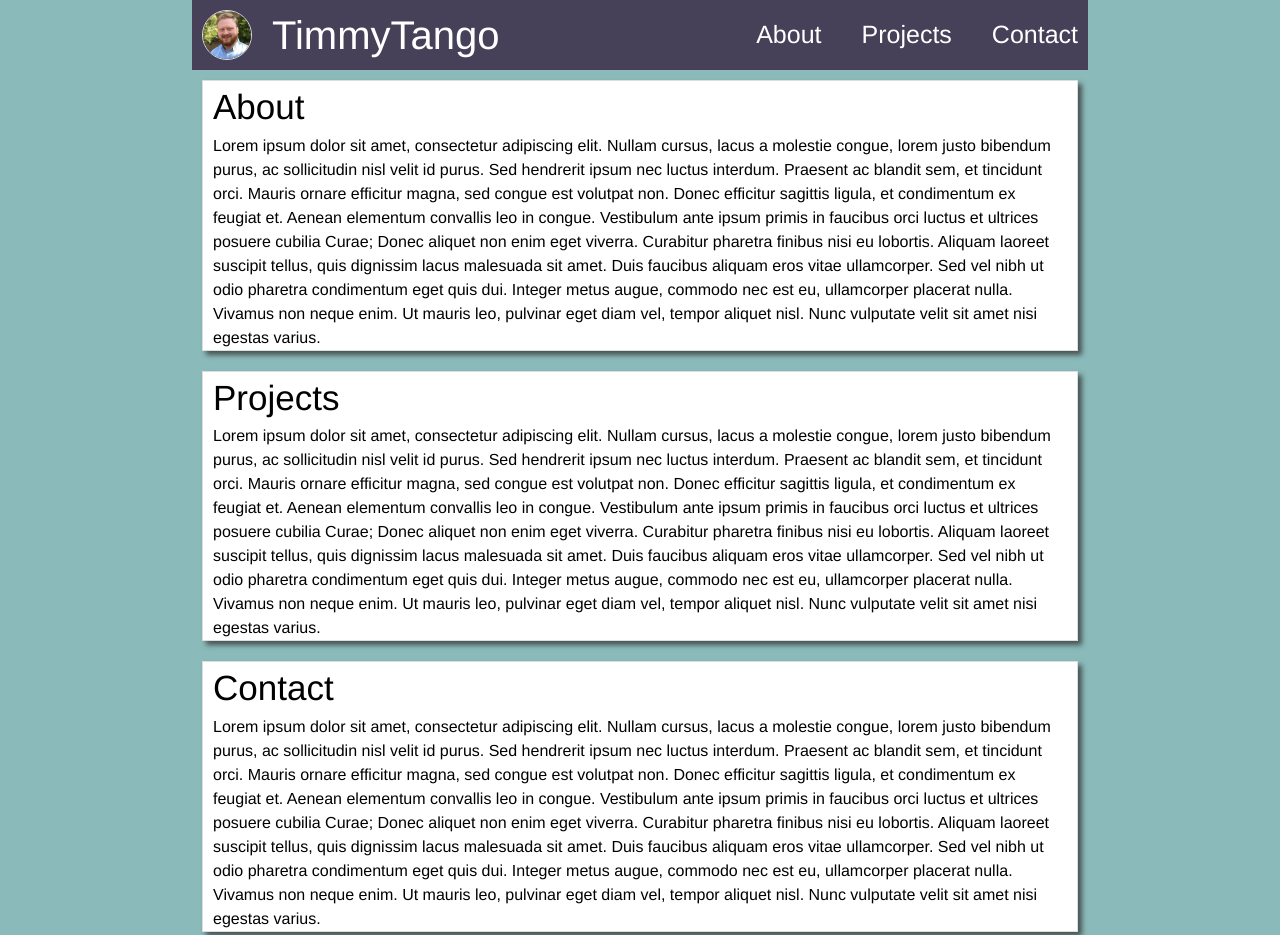
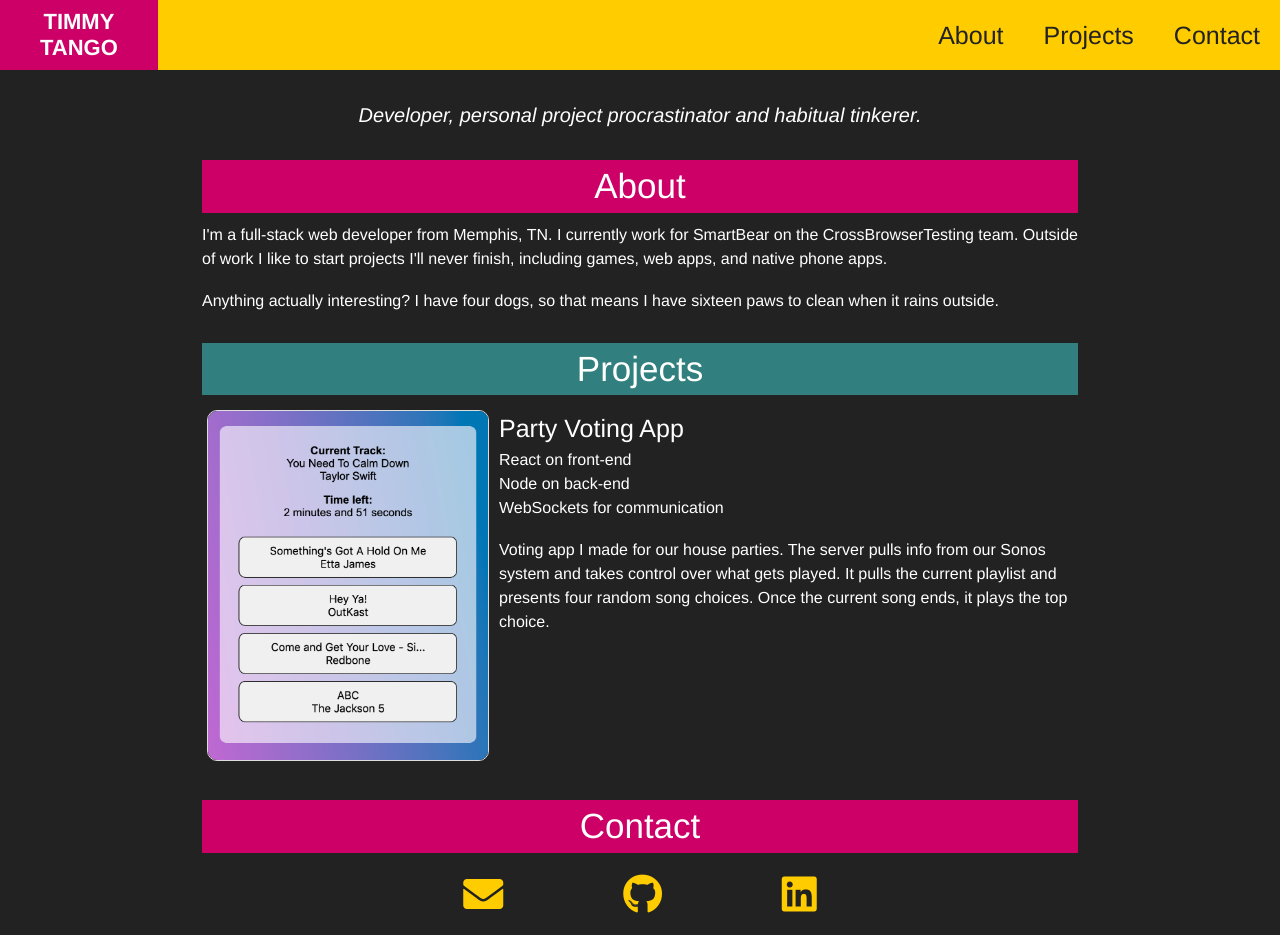
Before and after one commit to TimmyTango/timmytango.com, a website built with Parcel: page src/index.html in a window 1280 px wide. Shown: the top 935 px of the page. Built offline with nearby package versions, Linux system fonts and the light colour scheme.

Commit message:
fixed palette and added content

```diff
--- a/src/index.html
+++ b/src/index.html
@@ -7,36 +7,54 @@
     <link type="text/css" rel="stylesheet" href="../node_modules/@fortawesome/fontawesome-free/css/all.css" />
 </head>
 <body>
-    <div class="container no-padding">
     <header class="primary">
-            <a href="/" class="no-underline">
-                <div class="logo-container">
-                    <img src="img/tim-600.jpg" alt="logo" />
-                    <h1 class="white text">TimmyTango</h1>
-                </div>
+        <a href="/" class="logo no-underline">
+            <div class="logo-text">timmy<br>tango</div>
         </a>
         <nav id="top-nav">
             <i class="fas fa-bars"></i>
             <ul>
-                    <a href="#about" class="no-underline"><li>About</li></a>
-                    <a href="#projects" class="no-underline"><li>Projects</li></a>
-                    <a href="#contact" class="no-underline"><li>Contact</li></a>
+                <a href="#about-section" class="no-underline"><li>About</li></a>
+                <a href="#projects-section" class="no-underline"><li>Projects</li></a>
+                <a href="#contact-section" class="no-underline"><li>Contact</li></a>
             </ul>
         </nav>
     </header>
-    </div>
+    <div class="header-spacer">&nbsp;</div>
     <main class="container no-padding">
+        <span id="about-section"></span>
+        <h5 class="center">Developer, personal project procrastinator and habitual tinkerer.</h5>
         <section id="about">
-            <h2>About</h2>
-            <p>Lorem ipsum dolor sit amet, consectetur adipiscing elit. Nullam cursus, lacus a molestie congue, lorem justo bibendum purus, ac sollicitudin nisl velit id purus. Sed hendrerit ipsum nec luctus interdum. Praesent ac blandit sem, et tincidunt orci. Mauris ornare efficitur magna, sed congue est volutpat non. Donec efficitur sagittis ligula, et condimentum ex feugiat et. Aenean elementum convallis leo in congue. Vestibulum ante ipsum primis in faucibus orci luctus et ultrices posuere cubilia Curae; Donec aliquet non enim eget viverra. Curabitur pharetra finibus nisi eu lobortis. Aliquam laoreet suscipit tellus, quis dignissim lacus malesuada sit amet. Duis faucibus aliquam eros vitae ullamcorper. Sed vel nibh ut odio pharetra condimentum eget quis dui. Integer metus augue, commodo nec est eu, ullamcorper placerat nulla. Vivamus non neque enim. Ut mauris leo, pulvinar eget diam vel, tempor aliquet nisl. Nunc vulputate velit sit amet nisi egestas varius.</p>
+            <h2 class="center">About</h2>
+            <p>I'm a full-stack web developer from Memphis, TN. I currently work for SmartBear on the CrossBrowserTesting team. Outside of work I like to start projects I'll never finish, including games, web apps, and native phone apps.</p>
+            <br>
+            <p>Anything actually interesting? I have four dogs, so that means I have sixteen paws to clean when it rains outside. </p>
+            <span id="projects-section"></span>
         </section>
         <section id="projects">
-            <h2>Projects</h2>
-            <p>Lorem ipsum dolor sit amet, consectetur adipiscing elit. Nullam cursus, lacus a molestie congue, lorem justo bibendum purus, ac sollicitudin nisl velit id purus. Sed hendrerit ipsum nec luctus interdum. Praesent ac blandit sem, et tincidunt orci. Mauris ornare efficitur magna, sed congue est volutpat non. Donec efficitur sagittis ligula, et condimentum ex feugiat et. Aenean elementum convallis leo in congue. Vestibulum ante ipsum primis in faucibus orci luctus et ultrices posuere cubilia Curae; Donec aliquet non enim eget viverra. Curabitur pharetra finibus nisi eu lobortis. Aliquam laoreet suscipit tellus, quis dignissim lacus malesuada sit amet. Duis faucibus aliquam eros vitae ullamcorper. Sed vel nibh ut odio pharetra condimentum eget quis dui. Integer metus augue, commodo nec est eu, ullamcorper placerat nulla. Vivamus non neque enim. Ut mauris leo, pulvinar eget diam vel, tempor aliquet nisl. Nunc vulputate velit sit amet nisi egestas varius.</p>
+            <h2 class="center">Projects</h2>
+            <div class="row">
+                <div class="col-12 col-sm-4">
+                    <img src="./img/party-app.png">
+                </div>
+                <div class="col-12 col-sm-8">
+                    <h4>Party Voting App</h4>
+                    <p>React on front-end</p>
+                    <p>Node on back-end</p>
+                    <p>WebSockets for communication</p>
+                    <br>
+                    <p>Voting app I made for our house parties. The server pulls info from our Sonos system and takes control over what gets played. It pulls the current playlist and presents four random song choices. Once the current song ends, it plays the top choice.</p>
+                </div>
+            </div>
+            <span id="contact-section"></span>
         </section>
         <section id="contact">
-            <h2>Contact</h2>
-            <p>Lorem ipsum dolor sit amet, consectetur adipiscing elit. Nullam cursus, lacus a molestie congue, lorem justo bibendum purus, ac sollicitudin nisl velit id purus. Sed hendrerit ipsum nec luctus interdum. Praesent ac blandit sem, et tincidunt orci. Mauris ornare efficitur magna, sed congue est volutpat non. Donec efficitur sagittis ligula, et condimentum ex feugiat et. Aenean elementum convallis leo in congue. Vestibulum ante ipsum primis in faucibus orci luctus et ultrices posuere cubilia Curae; Donec aliquet non enim eget viverra. Curabitur pharetra finibus nisi eu lobortis. Aliquam laoreet suscipit tellus, quis dignissim lacus malesuada sit amet. Duis faucibus aliquam eros vitae ullamcorper. Sed vel nibh ut odio pharetra condimentum eget quis dui. Integer metus augue, commodo nec est eu, ullamcorper placerat nulla. Vivamus non neque enim. Ut mauris leo, pulvinar eget diam vel, tempor aliquet nisl. Nunc vulputate velit sit amet nisi egestas varius.</p>
+            <h2 class="center">Contact</h2>
+            <div class="container icon-wrapper">
+                <a href="mailto:tim@timmytango.com"><i class="fas fa-envelope"></i></a>
+                <a href="https://github.com/timmytango"><i class="fab fa-github"></i></a>
+                <a href="https://www.linkedin.com/in/tim-hamilton-921171108/"><i class="fab fa-linkedin"></i></a>
+            </div>
         </section>
     </main>
 
--- a/src/js/app.js
+++ b/src/js/app.js
@@ -13,11 +13,17 @@ menuButton.addEventListener('click', event => {
 })
 
 function openMenu() {
+    // menu.classList.remove('closing');
     menu.classList.add('active');
     document.addEventListener('click', closeMenu);
 }
 
 function closeMenu() {
     menu.classList.remove('active');
+    // menu.classList.add('closing');
     document.removeEventListener('click', closeMenu);
 }
+
+const sections = {
+    project: document.querySelector('#projects')
+}
--- a/src/scss/components/_grid.scss
+++ b/src/scss/components/_grid.scss
@@ -2,7 +2,7 @@
     @include create-mq($breakpoint) {
         @for $i from 1 through $grid-cols {
             .col#{$modifier}-#{$i} {
-                padding: 0.3rem;
+                padding: 0.5rem;
                 flex-basis: (100 / ($grid-cols / $i) ) * 1%;
             }
         }
--- a/src/scss/components/_layout.scss
+++ b/src/scss/components/_layout.scss
@@ -13,6 +13,11 @@
     .container {
         margin: 0 auto;
         width: 70%;
-        max-width: 1200px;
+        max-width: 1000px;
+
+        &.no-max-width {
+            max-width: none;
+            width: 100%;
+        }
     }
 }
--- a/src/scss/components/_links.scss
+++ b/src/scss/components/_links.scss
@@ -1,17 +1,19 @@
+$link-color: $primary-color;
+
 a {
     text-decoration: none;
     font-weight: bold;
-    color: $secondary-color;
+    color: $link-color;
 
     &:hover:not(.no-underline) {
         text-decoration: underline;
     }
 
     &:visited {
-        color: $secondary-color;
+        color: $link-color;
     }
 
     &:active {
-        color: darken($secondary-color, 10%);
+        color: darken($link-color, 10%);
     }
 }
--- a/src/scss/components/_typography.scss
+++ b/src/scss/components/_typography.scss
@@ -1,6 +1,10 @@
 body {
     font-size: 1.6rem;
     font-family: Helvetica, Arial, sans-serif;
+}
+
+.center {
+    text-align: center;
 }
 
 h1, h2, h3, h4, h5, h6 {
@@ -10,7 +14,6 @@ h1, h2, h3, h4, h5, h6 {
 h1, h2, h3, h4, h5, h6, p {
     line-height: 1.5;
     margin: 0;
-    color: black;
 }
 
 h1 {
--- a/src/scss/site/_module.scss
+++ b/src/scss/site/_module.scss
@@ -1,19 +1,51 @@
 @import 'navigation';
 
 body {
-    background: $tertiary-color;
+    background: $neutral-color;
 }
 
 main {
-    section:not(:first-child) {
-        margin-top: 2rem;
+    background: $neutral-color;
+    color: white;
+    padding-bottom: 3rem;
+
+    h5 {
+        margin: 3rem 0;
+        font-style: italic;
+    }
+
+    section {
+        padding: 0 1rem;
+        margin-top: 3rem;
+
+        h2 {
+            background: $secondary-color;
+            margin-bottom: 1rem;
+        }
+    }
+
+    section:nth-child(even) {
+        h2 {
+            background: $tertiary-color;
+        }
+    }
+
+    section#projects {
+        img {
+            max-width: 100%;
+            border: 1px solid #ddd;
+            border-radius: 10px;
+            position: relative;
+            left: 50%;
+            transform: translateX(-50%);
+        }
+    }
+
+    section#contact {
+        .icon-wrapper {
+            font-size: 4rem;
+            display: flex;
+            justify-content: space-evenly;
+        }
     }
 }
-
-section {
-	box-shadow: 4px 4px 5px 0px rgba(50, 50, 50, 0.75);
-	border: 1px solid #ddd;
-	padding: 0 1rem;
-    margin: 1rem;
-    background: white;
-}
--- a/src/scss/site/_navigation.scss
+++ b/src/scss/site/_navigation.scss
@@ -1,21 +1,36 @@
 $menu-height: 7rem;
+
+.header-spacer {
+    width: 100%;
+    height: $menu-height;
+}
 
 header {
     display: flex;
+    position: fixed;
+    top: 0;
     justify-content: space-between;
-    padding: 0.5rem 1rem;
+    width: 100%;
     height: $menu-height;
+    z-index: 100;
 
-    .logo-container {
+    .logo {
 
-        display: flex;
-        align-items: center;
+        background: $secondary-color;
+        padding: 0 1rem;
 
-        img {
-            height: 5rem;
-            border-radius: 25px;
-            border: 1px solid #ddd;
-            margin-right: 2rem;
+        @include create-mq($breakpoint-lg) {
+            padding: 0 4rem;
+        }
+
+        .logo-text {
+            font-size: 2.2rem;
+            position: relative;
+            top: 50%;
+            transform: translateY(-50%);
+            color: white;
+            text-align: center;
+            text-transform: uppercase;
         }
     }
 
@@ -25,7 +40,11 @@ header {
         i {
             font-size: 2.8rem;
             cursor: pointer;
-            transform: translateY(50%);
+            position: relative;
+            top: 50%;
+            transform: translateY(-50%);
+            margin-right: 2rem;
+            color: black;
         }
 
         ul {
@@ -36,28 +55,44 @@ header {
             width: 100%;
             top: $menu-height;
             left: 0;
-            background: $secondary-color;
+            background: #111;
+            z-index: 90;
+            display: none;
 
-            &:not(.active) {
-                visibility: hidden;
+            &.active {
+                display: block;
+                animation: open-menu 0.2s;
+            }
+
+            @keyframes open-menu {
+                from {
+                    left: 100vh;
+                }
+
+                to {
+                    left: 0;
+                }
             }
 
             li {
                 text-align: center;
                 padding: 1.5rem 0;
                 font-size: 2.5rem;
-                border-bottom: 1px solid lighten($secondary-color, 20%);
                 color: white;
-                font-weight: 500;
+                font-weight: 501;
+                border-bottom: 1px solid #444;
             }
         }
 
-        @include create-mq($breakpoint-lg) {
+        @include create-mq($breakpoint-md) {
             ul {
                 position: static;
                 display: flex;
                 visibility: visible !important;
                 background: none;
+                height: 100%;
+                align-items: center;
+                margin-right: 2rem;
 
                 a {
                     margin-left: 4rem;
@@ -66,9 +101,10 @@ header {
 
                 li {
                     border: none;
+                    color: $neutral-color;
 
                      &:hover {
-                         color: lighten($primary-color, 50%);
+                         color: $secondary-color;
                      }
                 }
             }
```
Also changed, not shown: src/scss/_variables.scss (+4 -4 lines), src/img/party-app.png (added). Lines whose indentation alone changed are shown as unchanged.
